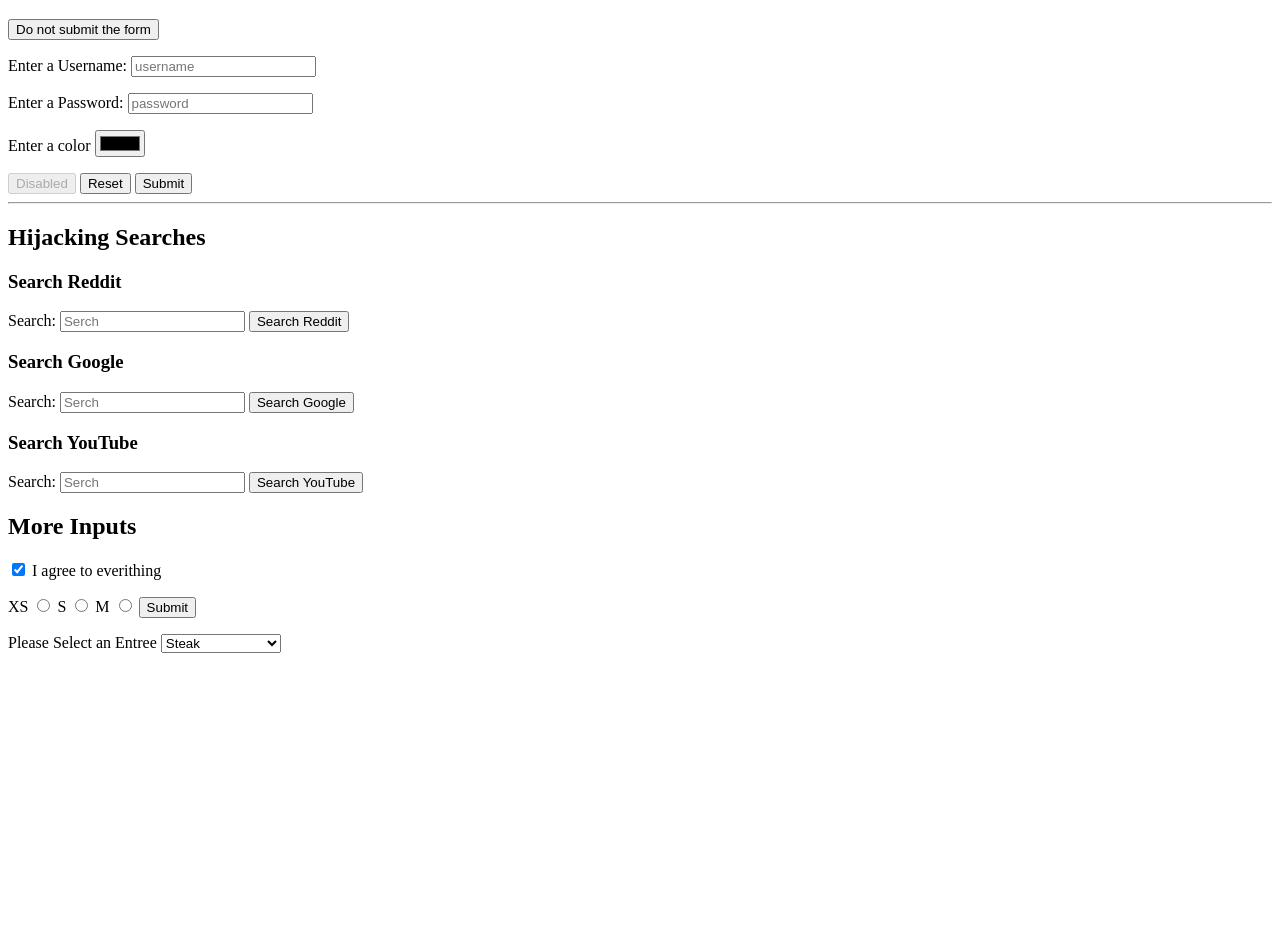
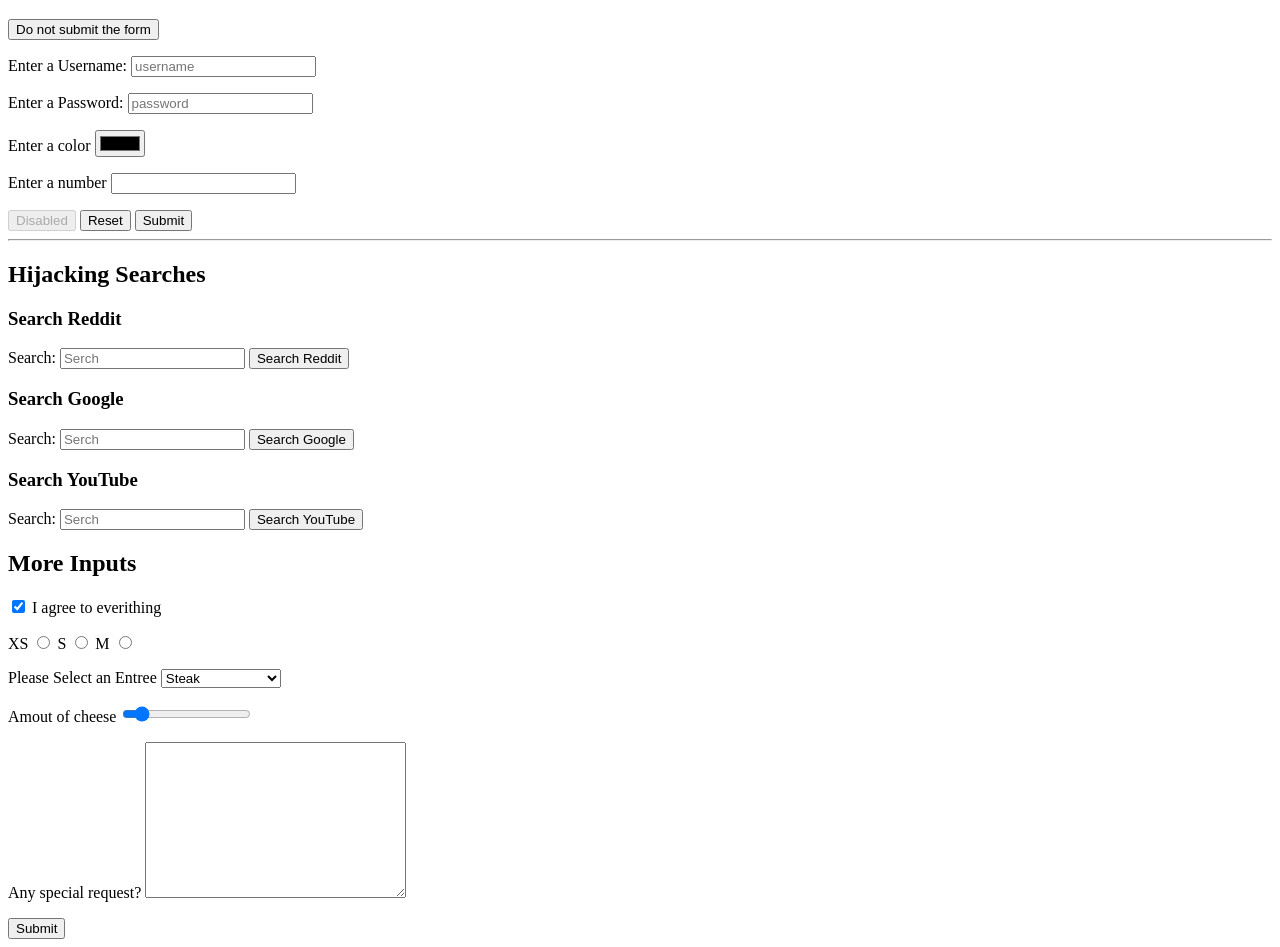
Before and after one commit to jucavi/WDBC, a plain HTML site: page HTML-forms-tables/forms.html in a window 1280 px wide. Shown: the part 61-1008 px from the top of the page. Before the commit the page ends 800 px from the top, so only its background shows below. Drawn offline with Linux system fonts and the light colour scheme.

Commit message:
Range an text area

```diff
--- a/HTML-forms-tables/forms.html
+++ b/HTML-forms-tables/forms.html
@@ -4,7 +4,7 @@
     <meta charset="UTF-8">
     <meta http-equiv="X-UA-Compatible" content="IE=edge">
     <meta name="viewport" content="width=device-width, initial-scale=Forms Demo">
-    <title>Document</title>
+    <title>Form Demo</title>
 </head>
 <body>
     <h1>Forms Demo</h1>
@@ -12,17 +12,26 @@
     <form action="/tacos">
         <button type="button">Do not submit the form</button>
         <p>
+
             <label for="username">Enter a Username:</label>
             <input type="text" name="username" id="username" placeholder="username">
         </p>
+
         <p>
             <label for="password">Enter a Password:</label>
             <input type="password" name="password" id="password" placeholder="password">
         </p>
+
         <p>
             <label for="color">Enter a color</label>
-            <input type="color" name="color" id="color">
+            <input type="color" name="color" id="color" placeholder="number" min=1 max=100 step=2>
         </p>
+
+        <p>
+            <label for="num">Enter a number</label>
+            <input type="number" name="number" id="num">
+        </p>
+
         <button disabled="disabled">Disabled</button>
         <button type="reset">Reset</button>
         <button type="submit">Submit</button>
@@ -62,7 +71,6 @@
             <input type="radio" name="size" id="s" value="s">
             <label for="m">M</label>
             <input type="radio" name="size" id="m" value="m">
-            <button>Submit</button>
         </p>
 
         <p>
@@ -74,6 +82,18 @@
                 <option value="steak" selected>Steak</option>
             </select>
         </p>
+
+        <p>
+            <label for="chesse">Amout of cheese</label>
+            <input type="range" name="cheese_level" id="chesse" min=1 max=100 value=10 step=5>
+        </p>
+
+        <p>
+            <label for="requests">Any special request?</label>
+            <textarea name="requests" id="requests" cols="30" rows="10" placeholder="Type">
+            </textarea>
+        </p>
+        <button>Submit</button>
     </form>
 </body>
 </html>
```
